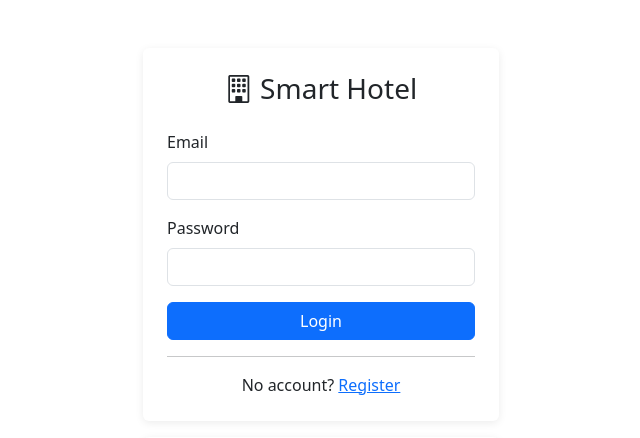
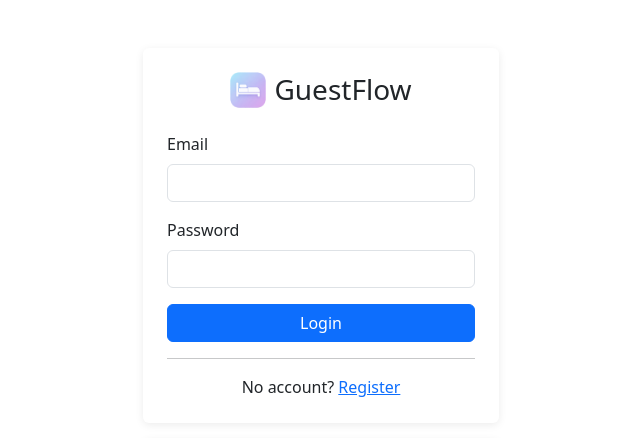
Before and after one commit to Frisbiz/KUHBM, a Flask app: page /login in a window 1280 px wide. Shown: the top 438 px of the page, without its empty margins (319-959 px from the left). Run offline with Flask 3, Linux system fonts and the light colour scheme.

Commit message:
Fix login branding, auto-seed DB on first deploy, refactor seed.py

```diff
--- a/app.py
+++ b/app.py
@@ -33,6 +33,10 @@ def create_app():
 
     with app.app_context():
         db.create_all()
+        # Auto-seed if database is empty (e.g. fresh Render deployment)
+        if User.query.count() == 0:
+            from seed import seed_db
+            seed_db()
 
     return app
 
--- a/templates/auth/login.html
+++ b/templates/auth/login.html
@@ -1,10 +1,13 @@
 {% extends 'base.html' %}
-{% block title %}Login - Smart Hotel{% endblock %}
+{% block title %}Login - GuestFlow{% endblock %}
 {% block content %}
 <div class="row justify-content-center mt-5">
     <div class="col-md-4">
         <div class="card p-4">
-            <h3 class="mb-4 text-center"><i class="bi bi-building"></i> Smart Hotel</h3>
+            <h3 class="mb-4 text-center d-flex align-items-center justify-content-center gap-2">
+                <img src="{{ url_for('static', filename='img/logo.png') }}" alt="GuestFlow" style="width:36px;height:36px;border-radius:8px;">
+                GuestFlow
+            </h3>
             <form method="POST">
                 <div class="mb-3">
                     <label class="form-label">Email</label>
```
Also changed, not shown: seed.py (+11 -9 lines).
